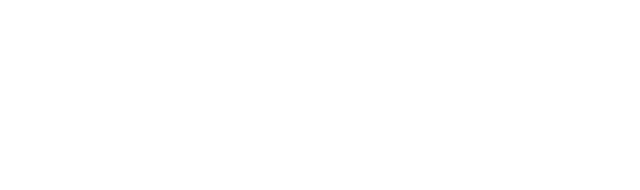
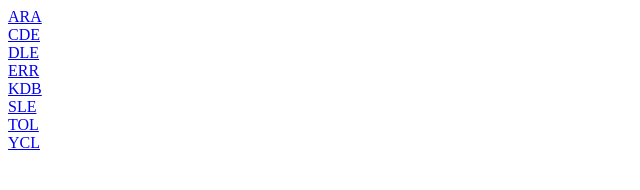
Before and after one commit to SebLemoineSLE/sio19fristProject, a plain HTML site: page index.html in a window 1280 px wide. Shown: the whole page, without its empty margins (0-640 px from the left). Drawn offline with Linux system fonts and the light colour scheme.

Commit message:
adding content index

```diff
--- a/index.html
+++ b/index.html
@@ -4,15 +4,13 @@
 	<title>repertoire</title>
 </head>
 <body>
-	<a href=""> </br></a>
-	<a href=""> </br></a>
-	<a href=""> </br></a>
-	<a href=""> </br></a>
-	<a href=""> </br></a>
-	<a href=""> </br></a>
-	<a href=""> </br></a>
-	<a href=""> </br></a>
-	<a href=""> </br></a>
-	<a href=""> </br></a>
+	<a href="ara.html">ARA</br></a>
+	<a href="CDE.html">CDE</br></a>
+	<a href="dle.html">DLE</br></a>
+	<a href="err.html">ERR</br></a>
+	<a href="kevin.html">KDB</br></a>
+	<a href="sle.html">SLE</br></a>
+	<a href="TOL.html">TOL</br></a>
+	<a href="yoann.html">YCL</br></a>
 </body>
 </html>
```
Also changed, not shown: TOL.html (+1 -1 lines).
